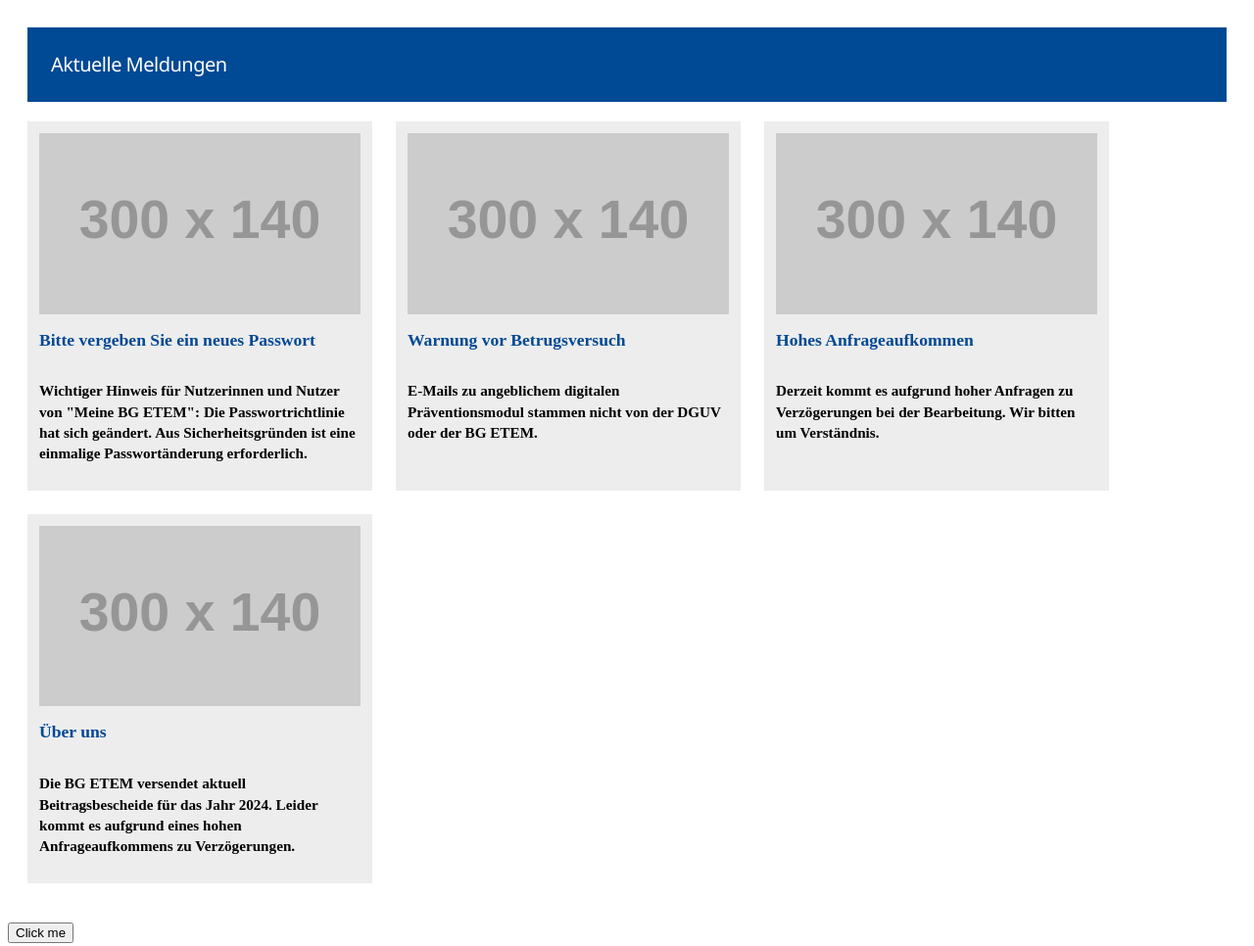
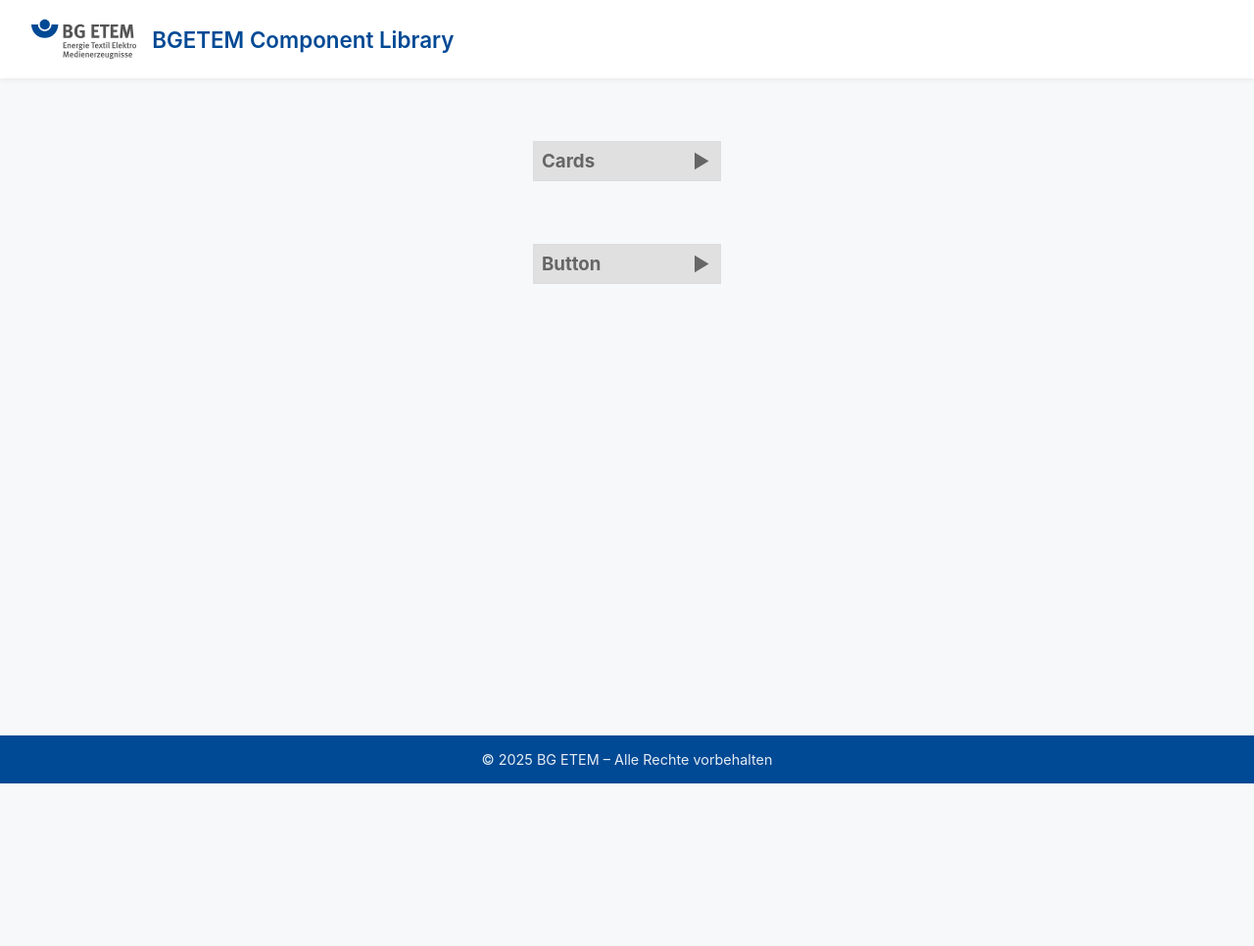
Before and after one commit to pmCegeka/bgetem_lib, a website: page bgetem_lib/index.html in a window 1280 px wide. Shown: the whole page at 98% size. After the commit the page ends 800 px from the top, so only its background shows below. Drawn offline with Linux system fonts and the light colour scheme; placeholder pictures from the web are drawn by us.

Commit message:
initial composition

```diff
--- a/bgetem_lib/components/Button.css
+++ b/bgetem_lib/components/Button.css
@@ -7,7 +7,6 @@
   color: #fff;
   background: #004994;
   border: none;
-  border-radius: 4px;
   cursor: pointer;
   transition: background 0.2s ease, transform 0.1s ease;
 }
--- a/bgetem_lib/index.html
+++ b/bgetem_lib/index.html
@@ -3,11 +3,36 @@
   <head>
     <meta charset="UTF-8" />
     <meta name="viewport" content="width=device-width, initial-scale=1.0" />
-    <title>Aktuelle Meldungen</title>
-    <link rel="stylesheet" href="components/CardGrid.css" />
+    <title>BGETEM Component Library</title>
+    <link rel="stylesheet" href="./components/CardGrid.css" />
+    <link rel="stylesheet" href="./components/Button.css" />
+    <link rel="stylesheet" href="./styles.css" />
   </head>
   <body>
-    <div id="app"></div>
+  <header class="header">
+      <img src="assets/bg-etem.svg" alt="BG ETEM Logo" class="logo" />
+      <h1 class="title">BGETEM Component Library</h1>
+  </header>
+
+  <main class="main">
+
+      <h3 class="toggle-header">
+          Cards <span class="chevron">▼</span>
+      </h3>
+      <section id="app-card" class="content-area"></section>
+
+      <h3 class="toggle-header">
+          Button <span class="chevron">▼</span>
+      </h3>
+      <section id="app-button" class="content-area"></section>
+
+
+  </main>
+
+
+  <footer class="footer">
+      <p>© 2025 BG ETEM – Alle Rechte vorbehalten</p>
+  </footer>
 
   <script type="module">
       import { CardGrid } from './components/CardGrid.js';
@@ -44,13 +69,37 @@
       const cardGrid = new CardGrid({
           title: 'Aktuelle Meldungen',
           cards: cardsData,
-        containerSelector: '#app',
+          containerSelector: '#app-card',
       });
 
       cardGrid.render();
 
-      const button = new Button({ containerSelector: '#app' });
+      const button = new Button({ containerSelector: '#app-button', text: 'zurück' });
       button.render();
+
+
+
+
+      document.querySelectorAll('.toggle-header').forEach(header => {
+          header.addEventListener('click', () => {
+              const section = header.nextElementSibling;
+              const isHidden = section.style.display === 'none';
+
+              section.style.display = isHidden ? 'block' : 'none';
+              header.classList.toggle('collapsed', !isHidden);
+          });
+      });
+
+      // Optional: start collapsed
+      document.querySelectorAll('.content-area').forEach(section => {
+          section.style.display = 'none';
+      });
+      document.querySelectorAll('.toggle-header').forEach(header => {
+          header.classList.add('collapsed');
+      });
+
+
   </script>
   </body>
+
 </html>
--- /dev/null
+++ b/bgetem_lib/styles.css
@@ -0,0 +1,123 @@
+/* Global Styles */
+* {
+    box-sizing: border-box;
+    margin: 0;
+    padding: 0;
+    font-family: "Inter", "Segoe UI", Arial, sans-serif;
+}
+
+body {
+    background-color: #f7f8fa;
+    color: #222;
+    display: flex;
+    flex-direction: column;
+    min-height: 100vh;
+}
+
+/* Header */
+.header {
+    background: white;
+    box-shadow: 0 2px 6px rgba(0, 0, 0, 0.06);
+    padding: 1rem 2rem;
+    display: flex;
+    align-items: center;
+    gap: 1rem;
+    position: sticky;
+    top: 0;
+    z-index: 10;
+}
+
+.logo {
+    height: 48px;
+    width: auto;
+}
+
+.title {
+    font-size: 1.4rem;
+    font-weight: 600;
+    color: #004994; /* BG ETEM blue */
+}
+
+/* Main content */
+.main {
+    display: flex;
+    justify-content: center;
+    padding: 2rem;
+    flex-direction: column;
+    align-items: center;
+}
+
+.content-area {
+    width: 100%;
+    max-width: 1200px;
+    background: white;
+    border-radius: 12px;
+    box-shadow: 0 4px 12px rgba(0, 0, 0, 0.05);
+    padding: 2rem;
+    margin: 2rem;
+    transition: box-shadow 0.2s ease-in-out;
+
+}
+
+.content-area:hover {
+    box-shadow: 0 6px 18px rgba(0, 0, 0, 0.08);
+}
+
+/* Footer */
+.footer {
+    background: #004994;
+    color: white;
+    text-align: center;
+    padding: 1rem;
+    font-size: 0.9rem;
+    margin-top: auto;
+}
+
+.footer p {
+    opacity: 0.9;
+}
+
+/* Responsive */
+@media (max-width: 768px) {
+    .header {
+        flex-direction: column;
+        align-items: flex-start;
+    }
+
+    .title {
+        font-size: 1.2rem;
+    }
+
+    .content-area {
+        padding: 1rem;
+    }
+}
+
+
+.toggle-header {
+    min-width: 12rem;
+    cursor: pointer;
+    user-select: none;
+    display: flex;
+    justify-content: space-between;
+    align-items: center;
+    padding: 0.5rem;
+    background-color: #f5f5f5;
+    border: 1px solid #ddd;
+    margin-top: 10px;
+    font-weight: bold;
+}
+
+.toggle-header.collapsed {
+    background-color: #e0e0e0;
+    color: #666;
+    margin: 2rem;
+}
+
+.chevron {
+    transition: transform 0.3s ease;
+}
+
+.toggle-header.collapsed .chevron {
+    transform: rotate(-90deg);
+}
```
Also changed, not shown: bgetem_lib/assets/bg-etem.svg (added). Lines whose indentation alone changed are shown as unchanged.
